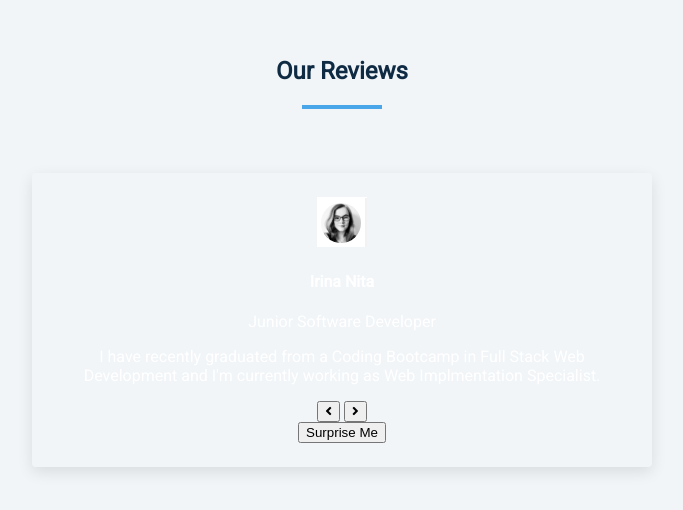
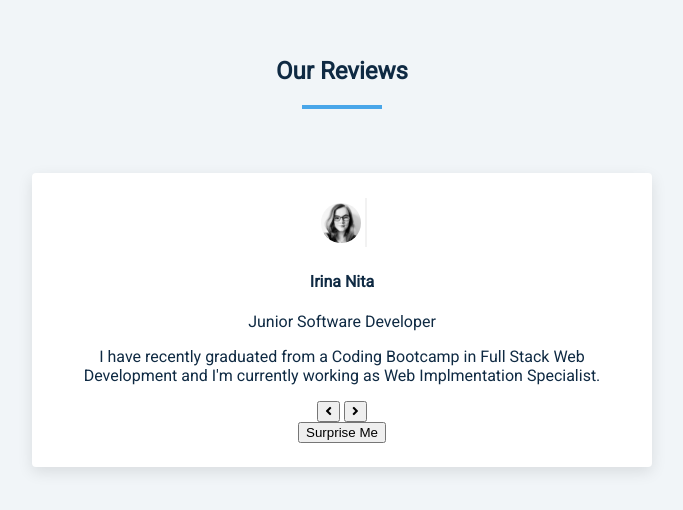
Before and after one commit to derektypist/reviews, a plain HTML site: page index.html in a window 1280 px wide. Shown: the part 156-666 px from the top of the page, without its empty margins (298-981 px from the left). Drawn offline with Linux system fonts and the light colour scheme.

Commit message:
Changed style at review - style.css

```diff
--- a/css/style.css
+++ b/css/style.css
@@ -32,7 +32,7 @@ main {
 }
 
 .review {
-    color: white;
+    background: white;
     padding: 1.5rem 2rem;
     border-radius: 0.25rem;
     box-shadow: 0 5px 15px rgba(0,0,0,0.1);
```
